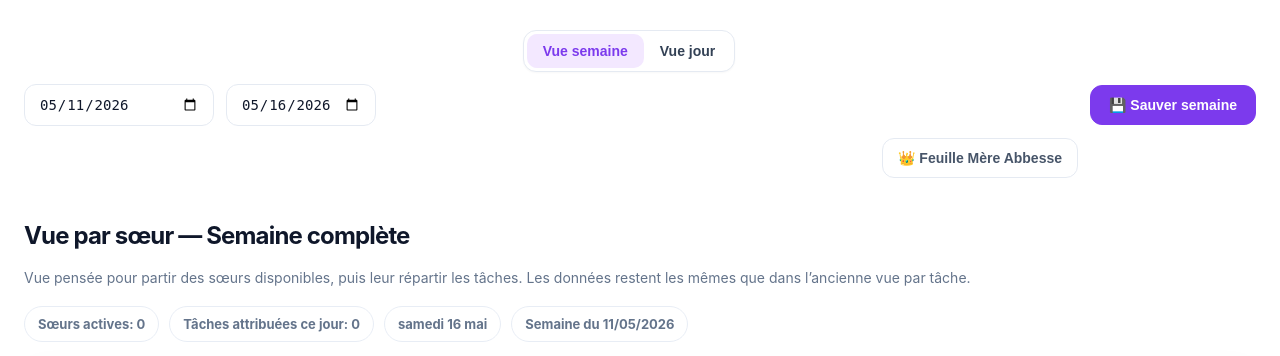
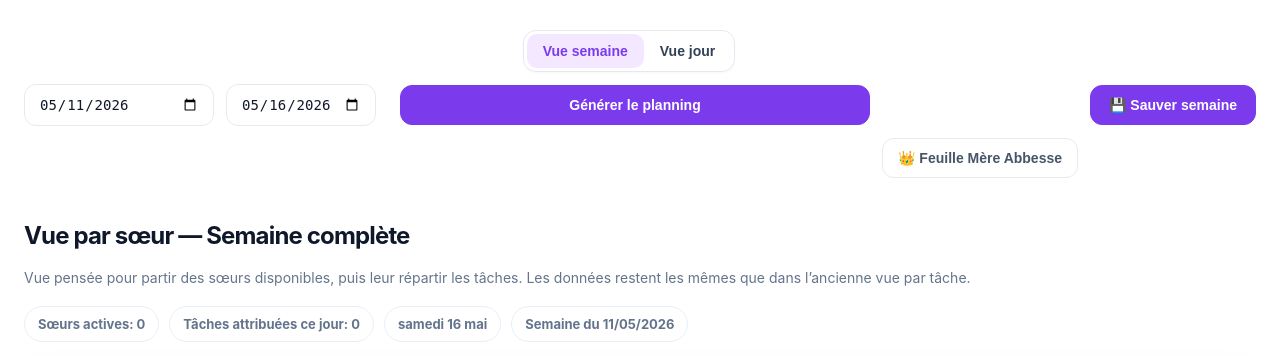
Before and after one commit to noemiedeclercq-cloud/planning-soeurs, a Flask app: page / in a window 1280 px wide. Shown: the part 59-415 px from the top of the page. Run offline with Flask 3, Linux system fonts and the light colour scheme; data that the repository does not hold is empty.

Commit message:
Show generate button in sister view

```diff
--- a/templates/index.html
+++ b/templates/index.html
@@ -612,8 +612,11 @@ main{
   grid-column:5;
 }
 
+#btnGenerateSister{
+  grid-column:4;
+}
+
 #lockPillSister,
-#btnGenerateSister,
 #sisterSearch,
 #sisterStatusFilter{
   display:none!important;
@@ -1470,7 +1473,7 @@ main{
             <option value="overloaded">Très chargées</option>
             <option value="absent">Absentes</option>
           </select>
-          <button class="btn primary" id="btnGenerateSister">Générer</button>
+          <button class="btn primary" id="btnGenerateSister">Générer le planning</button>
           <button class="btn" id="btnSaveWeekSister">💾 Sauver semaine</button>
           <button class="btn ghost" id="btnPdfAbbessSister">👑 Feuille Mère Abbesse</button>
           <span class="pill ok" id="lockPillSister"><span class="mini"></span>Déverrouillé</span>
```
